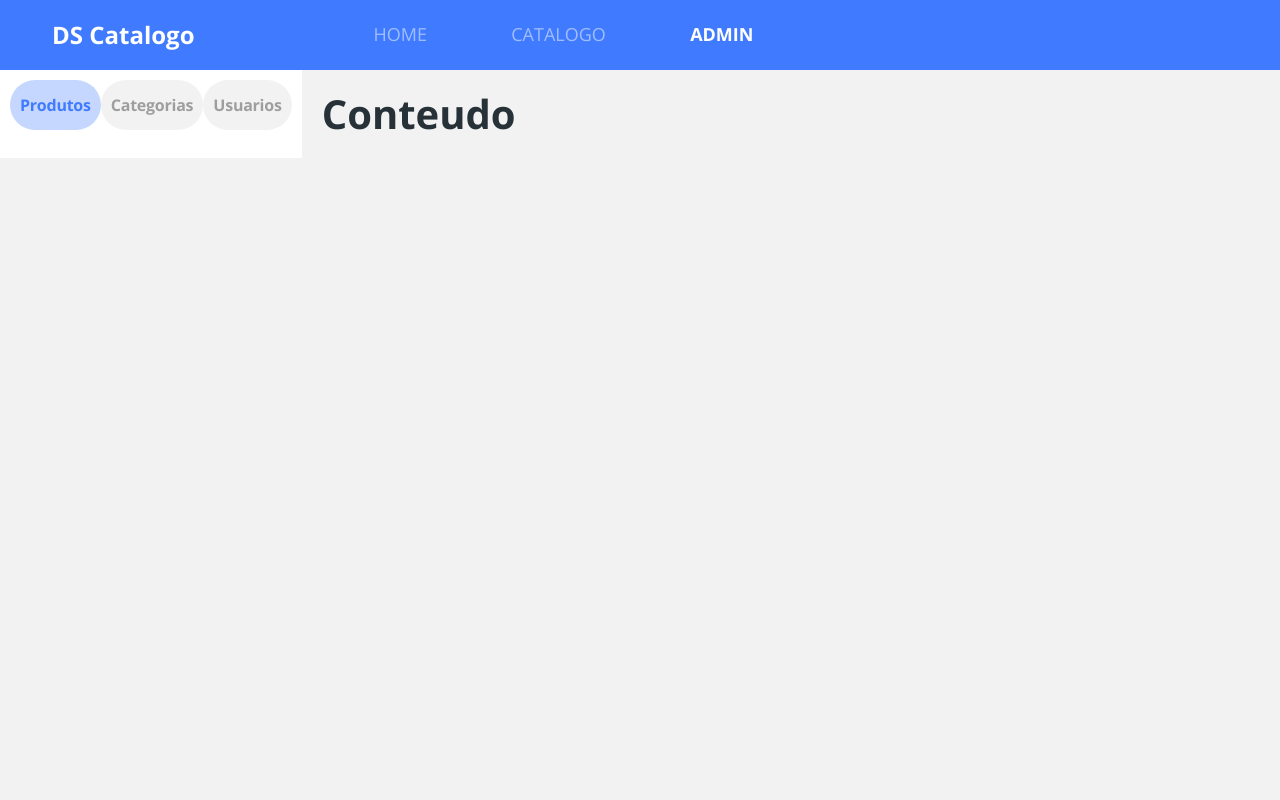
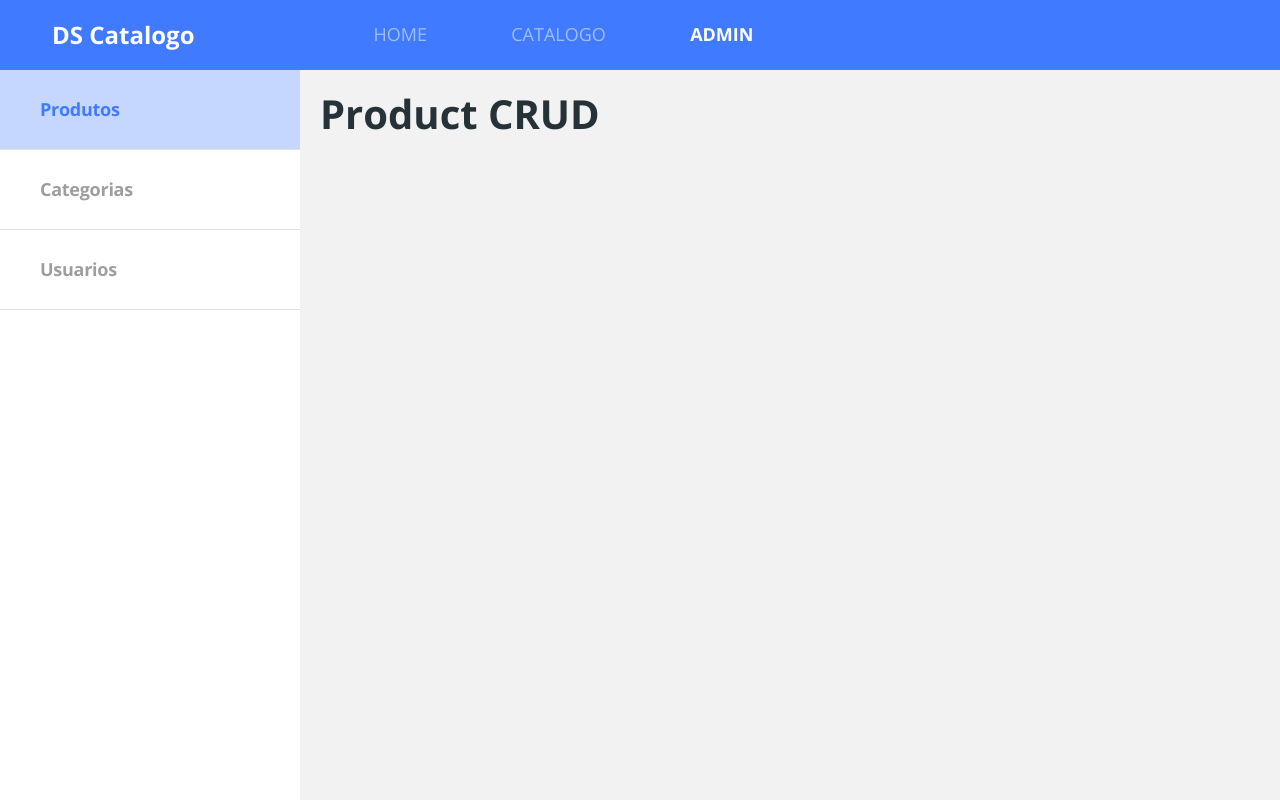
Before and after one commit to Wagner-Ricardo/BootCamp_DevSupeior_DsCatalog, a React (Create React App) app in the folder FrontEnd/frontweb/: page /admin/products in a window 1280 px wide. Built offline with nearby package versions, Linux system fonts and the light colour scheme.

Commit message:
Routes, redirectins and nesting

```diff
--- a/FrontEnd/frontweb/src/Routes.tsx
+++ b/FrontEnd/frontweb/src/Routes.tsx
@@ -1,5 +1,5 @@
 
-import { Switch } from 'react-router-dom';
+import { Redirect, Switch } from 'react-router-dom';
 import { BrowserRouter,  Route} from 'react-router-dom';
 import Home from "pages/Home";
 import Navbar from "components/Navbar";
@@ -23,7 +23,7 @@ const Routes = () => (
                 <Route path="/products/:productId">
                     <ProductDetails />
                 </Route>
-
+                <Redirect from="/admin" to="/admin/products" exact/>
                 <Route path="/admin">
                     <Admin />
                 </Route>
--- a/FrontEnd/frontweb/src/pages/Admin/Navbar/index.tsx
+++ b/FrontEnd/frontweb/src/pages/Admin/Navbar/index.tsx
@@ -1,22 +1,23 @@
+import{NavLink} from 'react-router-dom';
 import './styles.css';
 const Navbar = () => {
   return (
     <nav className="admin-nav-container">
       <ul>
         <li>
-          <a href="link" className="admin-nav-item active">
+          <NavLink to="/admin/products" className="admin-nav-item ">
             <p>Produtos</p>
-          </a>
+            </NavLink>
         </li>
         <li>
-          <a href="link" className="admin-nav-item">
+          <NavLink to="/admin/categories" className="admin-nav-item">
             <p>Categorias</p>
-          </a>
+            </NavLink>
         </li>
         <li>
-          <a href="link" className="admin-nav-item">
+          <NavLink to="/admin/users" className="admin-nav-item">
             <p>Usuarios</p>
-          </a>
+            </NavLink>
         </li>
       </ul>
     </nav>
--- a/FrontEnd/frontweb/src/pages/Admin/Navbar/styles.css
+++ b/FrontEnd/frontweb/src/pages/Admin/Navbar/styles.css
@@ -32,3 +32,32 @@ ul{
 .admin-nav-item p{
     margin-bottom: 0;
 }
+
+@media (min-width:768px){
+    .admin-nav-item{
+        min-width: 220px;
+    }
+}
+
+@media (min-width:1200px){
+    ul{
+        justify-content: unset;
+        flex-direction: column;
+    }
+
+    .admin-nav-container{
+        padding: 0px;
+        width: 300px;
+        height: calc(100vh - 70px);
+    }
+
+    .admin-nav-item{
+        border-radius: 0;
+        font-size: 18px;
+        height: 80px;
+        background-color: #FFF;
+        border-bottom: 1px solid #E1E1E1;
+        justify-content: flex-start;
+        padding-left: 40px;
+    }
+}
--- a/FrontEnd/frontweb/src/pages/Admin/index.tsx
+++ b/FrontEnd/frontweb/src/pages/Admin/index.tsx
@@ -1,4 +1,5 @@
 
+import { Switch, Route} from 'react-router-dom';
 import Navbar from './Navbar';
 import './styles.css';
 const Admin = () => {
@@ -6,7 +7,17 @@ const Admin = () => {
     <div className="admin-container">
       <Navbar/>
       <div className="admin-content">
-        <h1>Conteudo</h1>
+        <Switch>
+          <Route path="/admin/products">
+            <h1>Product CRUD</h1>
+          </Route>
+          <Route path="/admin/categories">
+            <h1>Category CRUD</h1>
+          </Route>
+          <Route path="/admin/users">
+            <h1>User CRUD</h1>
+          </Route>
+        </Switch>
       </div>
     </div>
   );
```
